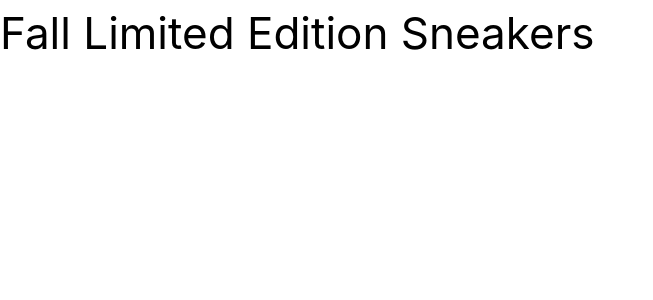
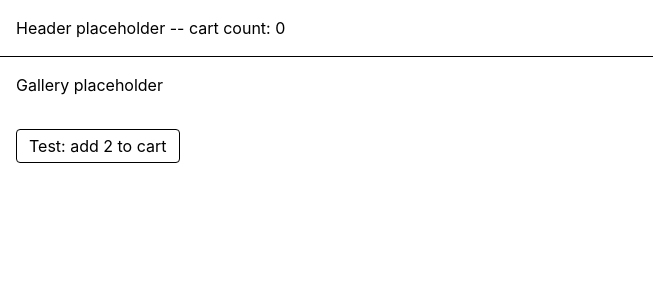
Before and after one commit to MattPahuta/ecommerce-product-page, a React (Vite) app: page / in a window 1280 px wide. Shown: the top 300 px of the page, without its empty margins (0-653 px from the left). Built offline with nearby package versions, Linux system fonts and the light colour scheme.

Commit message:
Add base LiveAnnouncer A11Y component, stub components for Context testing

```diff
--- a/src/App.jsx
+++ b/src/App.jsx
@@ -1,10 +1,55 @@
+import { CartProvider, useCart } from "./context/CartContext";
+
+function LiveAnnouncer() {
+  const { announcement } = useCart();
+  return (
+    <div aria-live="polite" aria-atomic="true" className="sr-only">
+      {announcement}
+    </div>
+  );
+}
+
 function App() {
   return (
-    <>
-      <div className="">
-        <h1 className="text-[1.75rem] sm:text-[2.75rem]">Fall Limited Edition Sneakers</h1>
-      </div>
-    </>
+    <CartProvider>
+      <LiveAnnouncer />
+      <Header />
+      <main className="">
+        {/* <h1 className="text-[1.75rem] sm:text-[2.75rem]">
+          Fall Limited Edition Sneakers
+        </h1> */}
+        <ProductGallery />
+        <ProductInfo />
+      </main>
+    </CartProvider>
+  );
+}
+
+// ** Temp stub components
+
+function Header() {
+  const { cartCount } = useCart();
+  return (
+    <header className="p-4 border-b">
+      <p>Header placeholder -- cart count: {cartCount}</p>
+    </header>
+  );
+}
+
+function ProductGallery() {
+  return <section className="p-4">Gallery placeholder</section>;
+}
+
+function ProductInfo() {
+  const { addToCart } = useCart();
+  return (
+    <section className="p-4">
+      <button
+        onClick={() => addToCart({ id: 1, name: "Sneaker" }, 2)}
+        className="border px-3 py-1 rounded">
+        Test: add 2 to cart
+      </button>
+    </section>
   );
 }
 
```
